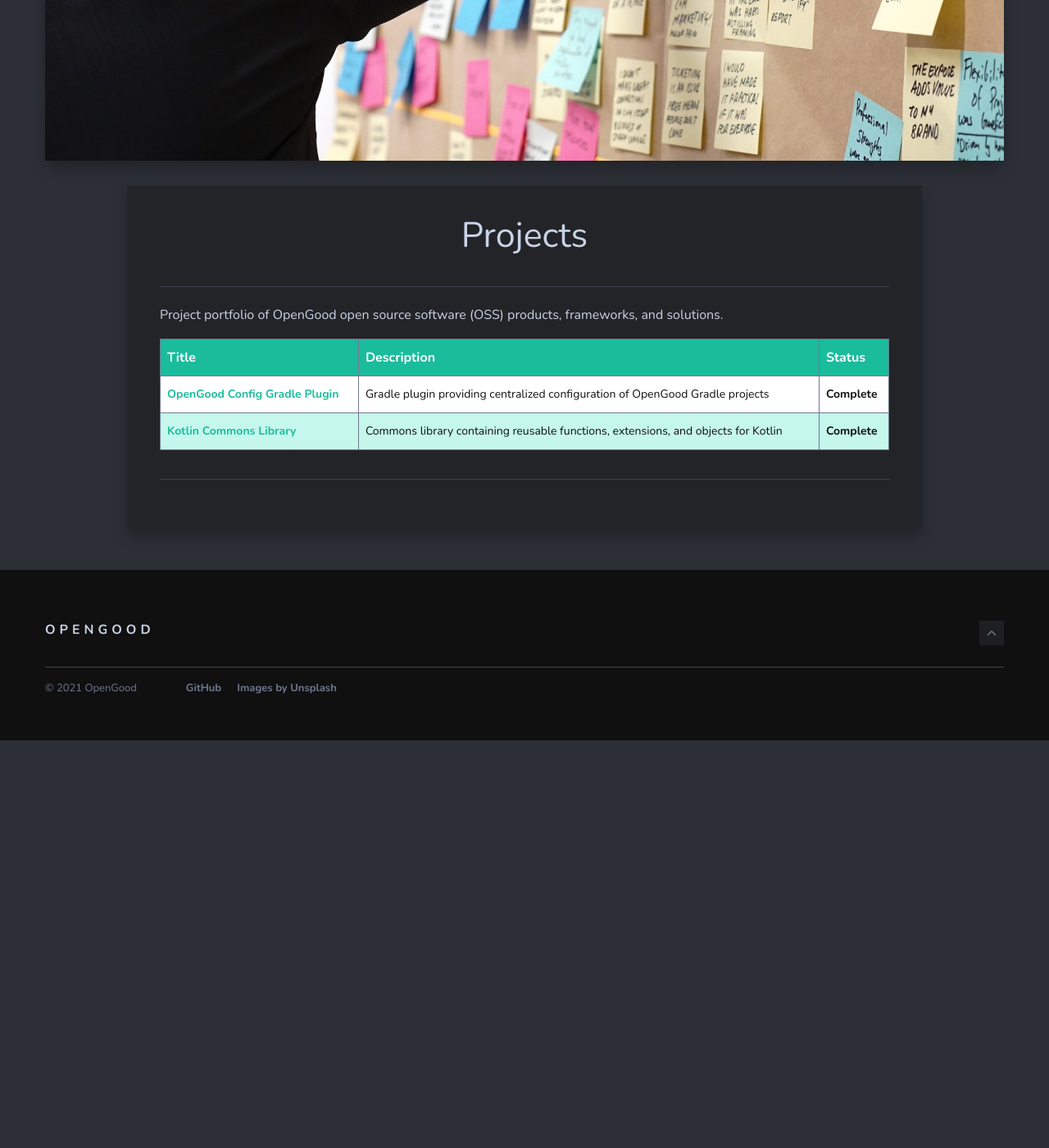
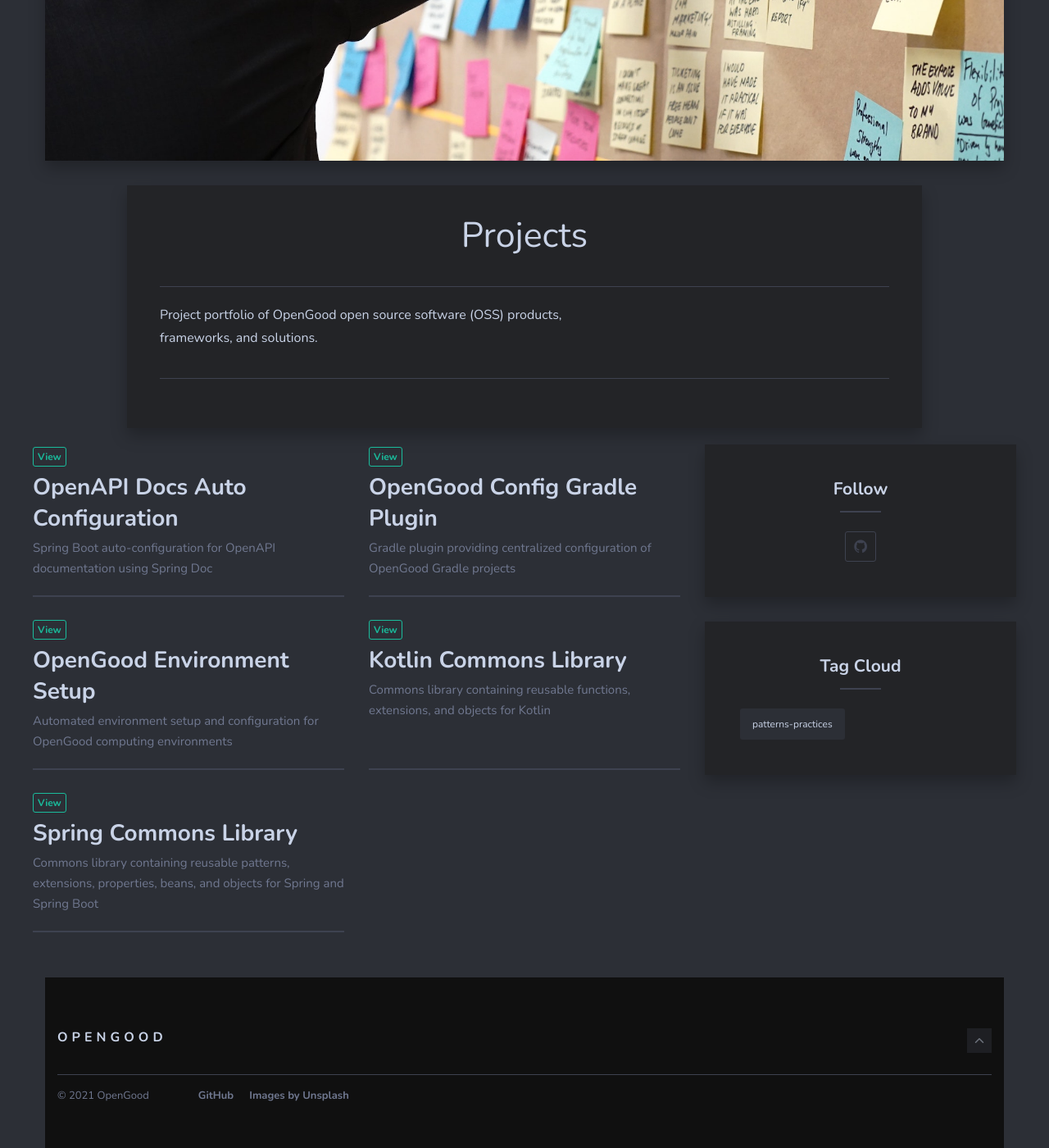
Before and after one commit to opengood-io/opengood.io, a Jekyll site: the page built from _pages/projects.md, in a window 1280 px wide and 1400 px high, scrolled down 499 px. Shown: the whole window at 82% size. Built offline with Jekyll 4.4.1, drawn with Linux system fonts in a browser that asks for light colours; nearby versions of some CDN libraries; before the commit the page ends 1402 px from its top, so only the background shows below that.

Commit message:
Add redesigned projects layout

```diff
--- a/404.html
+++ b/404.html
@@ -2,7 +2,7 @@
 layout: page
 title: Page Not Found
 image: 404.jpg
-permalink: /404.html
+permalink: /404/
 ---
 
 <div class="container">
--- /dev/null
+++ b/_layouts/projects.html
@@ -0,0 +1,111 @@
+---
+layout: default
+---
+<div class="container">
+	<div class="row">
+		<div class="col col-12">
+			<div class="page-image-box">
+				<div class="page-image" style="background-image: url({{"/img/" | prepend: site.baseurl | append : page.image}})"></div>
+		</div>
+	</div>
+	<article class="col col-12 col-t-10 push-t-1 page">
+		<div class="page-content">
+			<div class="page-head">
+				<h1 class="page-title">{{ page.title | escape }}</h1>
+			</div>
+
+			<div class="page-body">
+				{{ content }}
+			</div>
+		</div>
+	</article>
+
+	<div class="row">
+		<div class="col col-12 col-t-8">
+			<div class="row">
+				<article class="article col col-12 col-t-6">
+					<div class="article-box">
+						<div class="article-content">
+							<div class="article-info">
+								<div class="article-tag">
+									<a href="https://github.com/opengoodio/openapi-docs-autoconfig" class="tag" target="_blank">View</a>
+								</div>
+							</div>
+							<h2 class="article-title">
+								OpenAPI Docs Auto Configuration
+							</h2>
+							<p class="article-excerpt">Spring Boot auto-configuration for OpenAPI documentation using Spring Doc</p>
+						</div>
+					</div>
+				</article>
+				<article class="article col col-12 col-t-6">
+					<div class="article-box">
+						<div class="article-content">
+							<div class="article-info">
+								<div class="article-tag">
+									<a href="https://github.com/opengoodio/config-gradle-plugin" class="tag" target="_blank">View</a>
+								</div>
+							</div>
+							<h2 class="article-title">
+								OpenGood Config Gradle Plugin
+							</h2>
+							<p class="article-excerpt">Gradle plugin providing centralized configuration of OpenGood Gradle projects</p>
+						</div>
+					</div>
+				</article>
+			</div>
+			<div class="row">
+				<article class="article col col-12 col-t-6">
+					<div class="article-box">
+						<div class="article-content">
+							<div class="article-info">
+								<div class="article-tag">
+									<a href="https://github.com/opengoodio/env-setup" class="tag" target="_blank">View</a>
+								</div>
+							</div>
+							<h2 class="article-title">
+								OpenGood Environment Setup
+							</h2>
+							<p class="article-excerpt">Automated environment setup and configuration for OpenGood computing environments</p>
+						</div>
+					</div>
+				</article>
+				<article class="article col col-12 col-t-6">
+					<div class="article-box">
+						<div class="article-content">
+							<div class="article-info">
+								<div class="article-tag">
+									<a href="https://github.com/opengoodio/kotlin-commons" class="tag" target="_blank">View</a>
+								</div>
+							</div>
+							<h2 class="article-title">
+								Kotlin Commons Library
+							</h2>
+							<p class="article-excerpt">Commons library containing reusable functions, extensions, and objects for Kotlin</p>
+						</div>
+					</div>
+				</article>
+			</div>
+			<div class="row">
+				<article class="article col col-12 col-t-6">
+					<div class="article-box">
+						<div class="article-content">
+							<div class="article-info">
+								<div class="article-tag">
+									<a href="https://github.com/opengoodio/spring-commons" class="tag" target="_blank">View</a>
+								</div>
+							</div>
+							<h2 class="article-title">
+								Spring Commons Library
+							</h2>
+							<p class="article-excerpt">Commons library containing reusable patterns, extensions, properties, beans, and objects for Spring and Spring Boot</p>
+						</div>
+					</div>
+				</article>
+			</div>
+		</div>
+		<div class="col col-12 col-t-4">
+			{% include sidebar.html %}
+		</div>
+	</div>
+</div>
--- a/_pages/projects.md
+++ b/_pages/projects.md
@@ -7,23 +7,3 @@ permalink: /projects/
 
 Project portfolio of OpenGood open source software (OSS) products,
 frameworks, and solutions.
-
-<div class="table-container">
-  <table>
-    <tr>
-      <th>Title</th>
-      <th>Description</th>
-      <th>Status</th>
-    </tr>
-    <tr>
-      <td><a href="https://github.com/opengoodio/config-gradle-plugin" target="_blank"><strong>OpenGood Config Gradle Plugin</strong></a></td>
-      <td>Gradle plugin providing centralized configuration of OpenGood Gradle projects</td>
-      <td><strong>Complete</strong></td>
-    </tr>
-    <tr>
-      <td><a href="https://github.com/opengoodio/kotlin-commons" target="_blank"><strong>Kotlin Commons Library</strong></a></td>
-      <td>Commons library containing reusable functions, extensions, and objects for Kotlin</td>
-      <td><strong>Complete</strong></td>
-    </tr>
-  </table>
-</div>
--- a/tags.html
+++ b/tags.html
@@ -1,7 +1,7 @@
 ---
 layout: page
-title: Tags in Blog
-image: 10.jpg
+title: Blog Tags
+image: tags.jpg
 permalink: /tags/
 ---
 {% capture site_tags %}{% for tag in site.tags %}{{ tag | first }}{% unless forloop.last %},{% endunless %}{% endfor %}{% endcapture %}
```
Also changed, not shown: other parts of _pages/projects.md (+1 -1 lines), img/tags.jpg (added).
